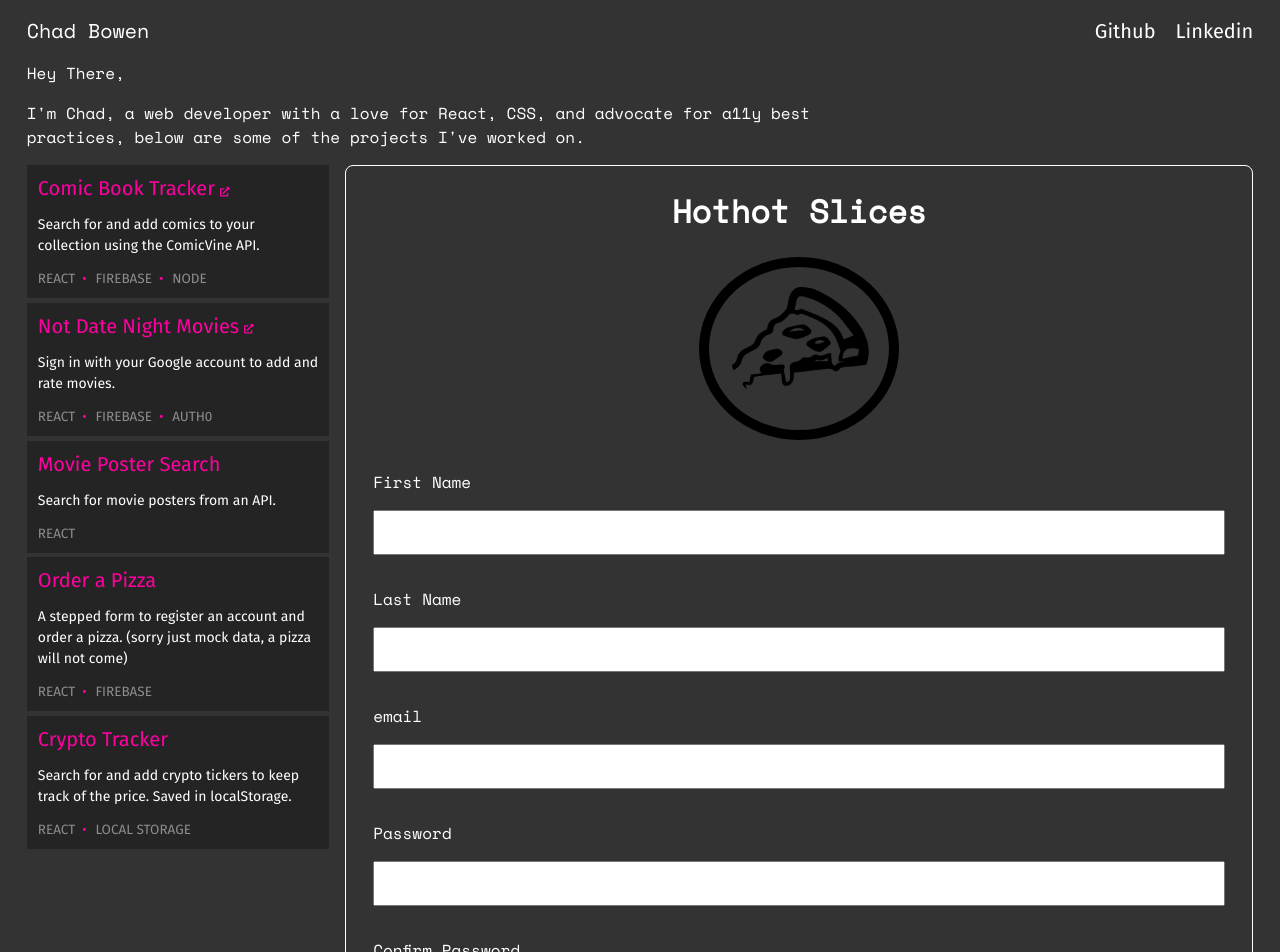
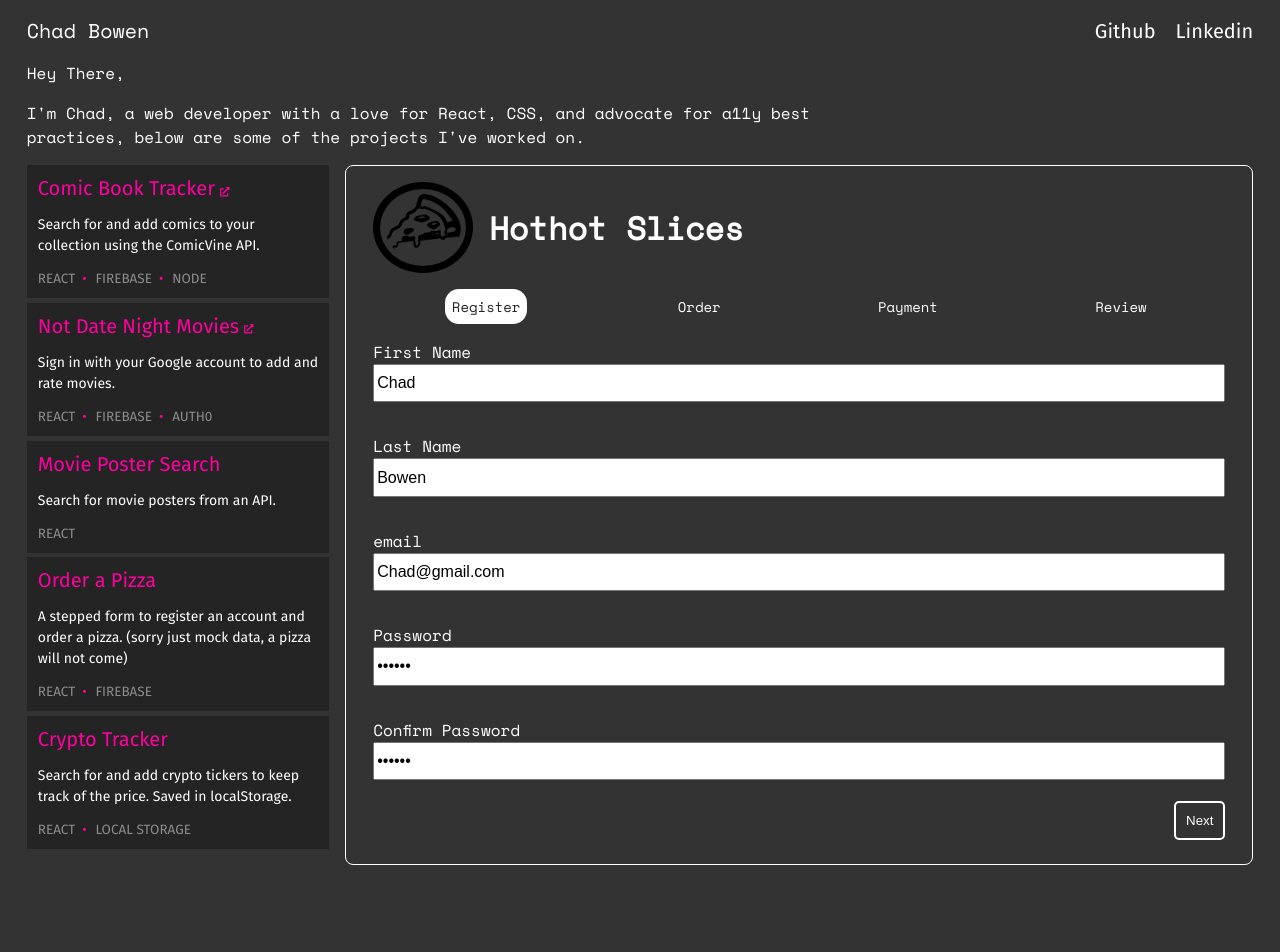
Before and after one commit to Chadbowen248/new-portfolio, a React (Create React App) app: page /steppedSignUpForm in a window 1280 px wide. Shown: the top 952 px of the page. After the commit the page ends 865 px from the top, so only its background shows below. Built offline with nearby package versions, Linux system fonts and the light colour scheme.

Commit message:
content jumping fixed, css tweaks left

```diff
--- /dev/null
+++ b/src/Components/SteppedSignUpForm/FormikStepper.js
@@ -0,0 +1,48 @@
+import { Formik, Form } from "formik";
+import { Stepper } from "./Stepper";
+import React from "react";
+
+export const FormikStep = ({ children }) => <>{children}</>;
+
+export const FormikStepper = ({ children, setStep, step, ...props }) => {
+  const childrenArray = React.Children.toArray(children);
+  const currentStep = childrenArray[step];
+  return (
+    <Formik
+      {...props}
+      validationSchema={currentStep.props.validationSchema}
+      onSubmit={async (values, helpers) => {
+        if (step === childrenArray.length - 1) {
+          await props.onSubmit(values, helpers);
+        } else {
+          setStep((state) => state + 1);
+          helpers.setTouched({});
+        }
+      }}
+    >
+      {({ isSubmitting }) => (
+        <Form autoComplete="off">
+          <Stepper array={childrenArray} currentStep={step} />
+          <div>
+            {currentStep}
+          </div>
+          <div className="form-navigation">
+            <button
+              type="button"
+              disabled={isSubmitting}
+              className={step === 0 ? "hidden" : ""}
+              onClick={() => setStep(step - 1)}
+            >
+              back
+            </button>
+            <button type="submit" disabled={isSubmitting}>
+              {step !== childrenArray.length - 1
+                ? "Next"
+                : `Submit${isSubmitting ? "ing" : ""}`}
+            </button>
+          </div>
+        </Form>
+      )}
+    </Formik>
+  );
+};
--- /dev/null
+++ b/src/Components/SteppedSignUpForm/Review.js
@@ -0,0 +1,28 @@
+import { useFormikContext } from "formik";
+
+
+export const Review = () => {
+    const {values} = useFormikContext();
+    return <div>
+        <h1>Review Order</h1>
+        <dl className="review-list">
+            <div>
+                <dt>Name:</dt>
+                <dd>{values.firstName} {values.lastName}</dd>
+            </div>
+            <div>
+                <dt>Pizza:</dt>
+                <dd>A {values.pizzaSize} {values.pizzaType}</dd>
+            </div>
+            <div>
+                <dt>Sides:</dt>
+                <dd>{values.side}</dd>
+            </div>
+            <div>
+                <dt>Drink:</dt>
+                <dd>{values.drink}</dd>
+            </div>
+        </dl>
+        </div>
+
+}
--- a/src/Components/SteppedSignUpForm/SteppedSignUpForm.js
+++ b/src/Components/SteppedSignUpForm/SteppedSignUpForm.js
@@ -1,18 +1,24 @@
 import { useState } from "react";
 import React from "react";
-import { Formik, Field, Form, ErrorMessage, useFormikContext } from "formik";
+import {  Field, ErrorMessage } from "formik";
+import { Review } from "./Review"
+import {FormikStep, FormikStepper} from "./FormikStepper"
 import valid from 'card-validator';
 import * as Yup from "yup";
 import "./style.css";
 import pizzaLogo from "../../img/pizza.png";
+const sleep = (time) => new Promise((acc) => setTimeout(acc, time));
 
 const SteppedSignUpForm = () => {
-const [showConfirm, setConfirm] = useState(false);
+    const [showConfirm, setConfirm] = useState(false);
+    const [step, setStep] = useState(0);
 const [{firstName, lastName, email}, getFormValues] = useState({})
   return (
     <div className="container">
-      <h1>Hothot Slices</h1>
-      <img src={pizzaLogo} alt="pizza logo" className="pizza-logo" />
+        <div className="pizza-logo-container">
+            <img src={pizzaLogo} alt="pizza logo" className="pizza-logo" />
+            <h1>Hothot Slices</h1>
+      </div>
       {showConfirm &&
       <div>
         <h2>Hey thanks {firstName} {lastName}!</h2>
@@ -22,31 +28,30 @@ const [{firstName, lastName, email}, getFormValues] = useState({})
       }
       {!showConfirm &&
       <FormikStepper
+      setStep={setStep}
+      step={step}
       getFormValues={getFormValues}
       showConfirm={showConfirm}
         initialValues={{
-          firstName: "",
-          lastName: "",
-          email: "",
-          password: "",
-          confirmPassword: "",
-          pizzaType: "",
-          pizzaSize: "",
-          side: "",
-          drink: "",
-          creditCard: "",
-          expDate: ""
+          firstName: "Chad",
+          lastName: "Bowen",
+          email: "Chad@gmail.com",
+          password: "batman",
+          confirmPassword: "batman",
+          pizzaType: "Francesco",
+          pizzaSize: "small",
+          side: "Chips",
+          drink: "Pepsi",
+          creditCard: "4111111111111111",
+          expDate: "3/22"
         }}
-        onSubmit={(values, { setSubmitting, resetForm }) => {
-        setSubmitting(true);
-        setTimeout(() => {
-            resetForm();
-            setSubmitting(false);
+        onSubmit={async (values) => {
+            await sleep(3000);
             getFormValues({...values})
             setConfirm(true);
-          }, 1500);
     }}>
         <FormikStep
+        label="Register"
          validationSchema={Yup.object().shape({
         firstName: Yup.string()
             .required('First Name is required'),
@@ -66,30 +71,31 @@ const [{firstName, lastName, email}, getFormValues] = useState({})
           <div className="input-item">
             <label htmlFor="firstName">First Name</label>
             <Field name="firstName" type="text" />
-            <ErrorMessage name="firstName" />
+            <ErrorMessage className="error" component="div" name="firstName" />
           </div>
           <div className="input-item">
             <label htmlFor="lastName">Last Name</label>
             <Field name="lastName" type="text" />
-            <ErrorMessage name="lastName" />
+            <ErrorMessage className="error" component="div" name="lastName" />
           </div>
           <div className="input-item">
             <label htmlFor="email">email</label>
             <Field name="email" type="email" />
-            <ErrorMessage name="email" />
+            <ErrorMessage className="error" component="div" name="email" />
           </div>
           <div className="input-item">
             <label htmlFor="password">Password</label>
             <Field name="password" type="password" />
-            <ErrorMessage name="password" />
+            <ErrorMessage className="error" component="div" name="password" />
           </div>
           <div className="input-item">
             <label htmlFor="confirmPassword">Confirm Password</label>
             <Field name="confirmPassword" type="password" />
-            <ErrorMessage name="confirmPassword" />
+            <ErrorMessage className="error" component="div" name="confirmPassword" />
           </div>
         </FormikStep>
         <FormikStep
+          label="Order"
           validationSchema={Yup.object().shape({
             pizzaType: Yup.string().required(),
             pizzaSize: Yup.string().required(),
@@ -101,41 +107,55 @@ const [{firstName, lastName, email}, getFormValues] = useState({})
             <label htmlFor="pizzaType">Select Pizza</label>
             <Field name="pizzaType" as="select">
                 <option>Choose Pizza</option>
-                <option value="1">one</option>
-                <option value="2">two</option>
+                <option value="Francesco">Francesco</option>
+                <option value="Mona Lisa">Mona Lisa</option>
+                <option value="Spartacus">Spartacus</option>
+                <option value="Thai Kwon Dough">Thai Kwon Dough</option>
+                <option value="Ray's">Ray's</option>
+                <option value="Margherita">Margherita</option>
+                <option value="Big Cheese">Big Cheese</option>
             </Field>
-            <ErrorMessage name="pizzaType" />
+            <ErrorMessage className="error" component="div" name="pizzaType" />
         </div>
         <div className="input-item">
             <label htmlFor="pizzaSize">Select Size</label>
             <Field name="pizzaSize" as="select">
                 <option>Choose Size</option>
                 <option value="small">small</option>
+                <option value="medium">medium</option>
                 <option value="large">large</option>
+                <option value="xtra-large">xtra-large</option>
             </Field>
-            <ErrorMessage name="pizzaSize" />
+            <ErrorMessage className="error" component="div" name="pizzaSize" />
         </div>
         <div className="input-item">
             <label htmlFor="side">Select side</label>
             <Field name="side" as="select">
                 <option>Choose Side</option>
-                <option value="chips">chips</option>
-                <option value="brownie">brownie</option>
+                <option value="Chips">Chips</option>
+                <option value="Scotcharoos">Scotcharoos</option>
+                <option value="Caramelitas">Caramelitas</option>
+                <option value="Double Fudge Brownies">Double Fudge Brownies</option>
+                <option value="Blonde Brownies">Blonde Brownies</option>
             </Field>
-            <ErrorMessage name="side" />
+            <ErrorMessage className="error" component="div" name="side" />
         </div>
         <div className="input-item">
             <label htmlFor="drink">Choose Drink</label>
             <Field name="drink" as="select">
                 <option>Choose Drink</option>
-                <option value="pepsi">pepsi</option>
-                <option value="coke">coke</option>
+                <option value="Pepsi">Pepsi</option>
+                <option value="Mountain Dew">Mountain Dew</option>
+                <option value="Sprite">Sprite</option>
+                <option value="Dr. Pepper">Dr. Pepper</option>
+                <option value="Smart Water">Smart Water</option>
             </Field>
-            <ErrorMessage name="drink" />
+            <ErrorMessage className="error" component="div" name="drink" />
         </div>
         </FormikStep>
 
         <FormikStep
+        label="Payment"
           validationSchema={Yup.object().shape({
             creditCard: Yup.string().test('test-number', 'Credit Card is invalid', value => valid.number(value).isValid).required(),
             expDate: Yup.string().test('date-test', 'Please Check exp date.', value => valid.expirationDate(value).isValid).required()
@@ -144,15 +164,15 @@ const [{firstName, lastName, email}, getFormValues] = useState({})
        <div className="input-item">
             <label htmlFor="creditCard">Credit Card</label>
             <Field name="creditCard" type="text" />
-            <ErrorMessage name="creditCard" />
+            <ErrorMessage className="error" component="div" name="creditCard" />
         </div>
        <div className="input-item">
             <label htmlFor="expDate">Exp Date</label>
             <Field name="expDate" type="text" placeholder="mm/yy"/>
-            <ErrorMessage name="expDate" />
+            <ErrorMessage className="error" component="div" name="expDate" />
         </div>
         </FormikStep>
-        <FormikStep>
+        <FormikStep label="Review">
             <Review />
         </FormikStep>
       </FormikStepper>}
@@ -160,67 +180,4 @@ const [{firstName, lastName, email}, getFormValues] = useState({})
   );
 };
 
-const Review = () => {
-    const {values} = useFormikContext();
-    return <div>
-        <h1>Review Order</h1>
-        <dl className="review-list">
-            <div>
-                <dt>Name:</dt>
-                <dd>{values.firstName} {values.lastName}</dd>
-            </div>
-            <div>
-                <dt>Pizza:</dt>
-                <dd>A {values.pizzaSize} {values.pizzaType}</dd>
-            </div>
-            <div>
-                <dt>Sides:</dt>
-                <dd>{values.side}</dd>
-            </div>
-            <div>
-                <dt>Drink:</dt>
-                <dd>{values.drink}</dd>
-            </div>
-        </dl>
-        </div>
-
-}
-
-const FormikStep = ({ children }) => <>{children}</>;
-
-const FormikStepper = ({ children, ...props }) => {
-  const childrenArray = React.Children.toArray(children);
-  const [step, setStep] = useState(0);
-  const currentStep = childrenArray[step];
-  return (
-    <Formik
-      {...props}
-      validationSchema={currentStep.props.validationSchema}
-      onSubmit={async (values, helpers) => {
-        if (step === childrenArray.length - 1) {
-          await props.onSubmit(values, helpers);
-        } else {
-          setStep((state) => state + 1);
-          helpers.setTouched({});
-        }
-      }}
-    >
-      <Form autoComplete="off">
-        {currentStep}
-        <div className="form-navigation">
-          <button type="button"
-            className={step === 0 ? "hidden" : ""}
-            onClick={() => setStep(step - 1)}
-          >
-            back
-          </button>
-          <button type="submit">
-            {step !== childrenArray.length - 1 ? "Next" : `Submit` }
-          </button>
-        </div>
-      </Form>
-    </Formik>
-  );
-};
-
 export default SteppedSignUpForm;
--- /dev/null
+++ b/src/Components/SteppedSignUpForm/Stepper.js
@@ -0,0 +1,7 @@
+export const Stepper = ({array, currentStep}) => {
+   return <ul className="stepper">
+        {array.map(({props},index) => {
+            return <li key={index} className={index <= currentStep ? "currentStep" : ""}>{props.label}</li>
+        })}
+   </ul>
+}
--- a/src/Components/SteppedSignUpForm/style.css
+++ b/src/Components/SteppedSignUpForm/style.css
@@ -1,9 +1,9 @@
 .pizza-logo {
-  width: 200px;
-  border: solid 10px black;
+  width: 100px;
+  border: solid 7px black;
   border-radius: 100%;
-  padding: 20px;
-  margin-bottom: 30px;
+  margin-right: 1em;
+  padding: 5px;
 }
 
 button {
@@ -18,38 +18,60 @@ button {
 
 form {
   width: 100%;
-  display: flex;
-  flex-direction: column;
-  align-items: center;
+  height: 100%;
+  display: grid;
+  grid-template-rows: auto 1fr auto;
 }
 
-label {
-  display: block;
-  margin-bottom: 1em;
+.stepper {
+  display: flex;
+  justify-content: space-around;
+  width: 100%;
 }
 
-form > * + * {
+.stepper li {
+  padding: 0.5em;
+  font-size: 14px;
+  border-radius: 1em;
+}
+
+.currentStep {
+  background-color: var(--white);
+  color: var(--darker);
+}
+.container {
+  height: calc(90% - 3em);
+}
+
+.input-item + .input-item {
   margin-top: 2em;
 }
-.container {
-  display: flex;
-  flex-direction: column;
-  align-items: center;
-}
-
 .input-item {
   width: 100%;
+  position: relative;
 }
 
 .review-list * {
   display: flex;
   font-size: 1.2em;
 }
+.pizza-logo-container {
+  display: flex;
+  align-self: normal;
+  align-items: center;
+  margin-top: 1em;
+}
+.error {
+  position: absolute;
+  background-color: var(--white);
+  color: red;
+  padding: 5px;
+}
 
 input,
 select {
   width: 100%;
-  height: 45px;
+  height: 2.4em;
   font-size: 1em;
 }
 
--- a/src/index.css
+++ b/src/index.css
@@ -85,6 +85,7 @@ li {
   display: flex;
   flex-direction: column;
   margin-top: 0;
+  max-width: 338px;
 }
 
 .projects__link {
```
